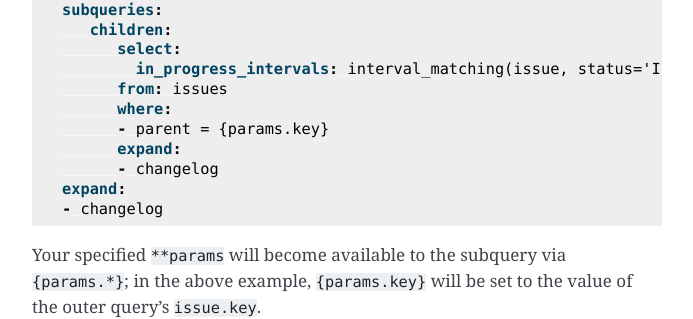
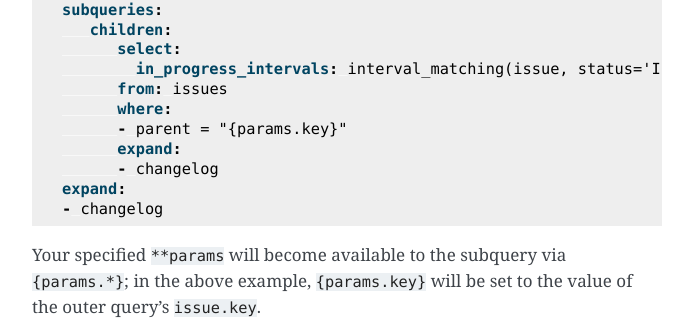
Before and after one commit to coddingtonbear/jira-select, a Sphinx documentation site: the page built from docs/functions.rst, in a window 1280 px wide and 900 px high, scrolled down 3784 px. Shown: the part 140-459 px from the top of the window, without its empty margins (418-1111 px from the left). Built offline with Sphinx 7.4.7, drawn with Linux system fonts in a browser that asks for light colours.

Commit message:
Fixing another possible documentation bug.

```diff
--- a/docs/functions.rst
+++ b/docs/functions.rst
@@ -196,7 +196,7 @@ Subquery
               in_progress_intervals: interval_matching(issue, status='In Progress')
             from: issues
             where:
-            - parent = {params.key}
+            - parent = "{params.key}"
             expand:
             - changelog
       expand:
```
